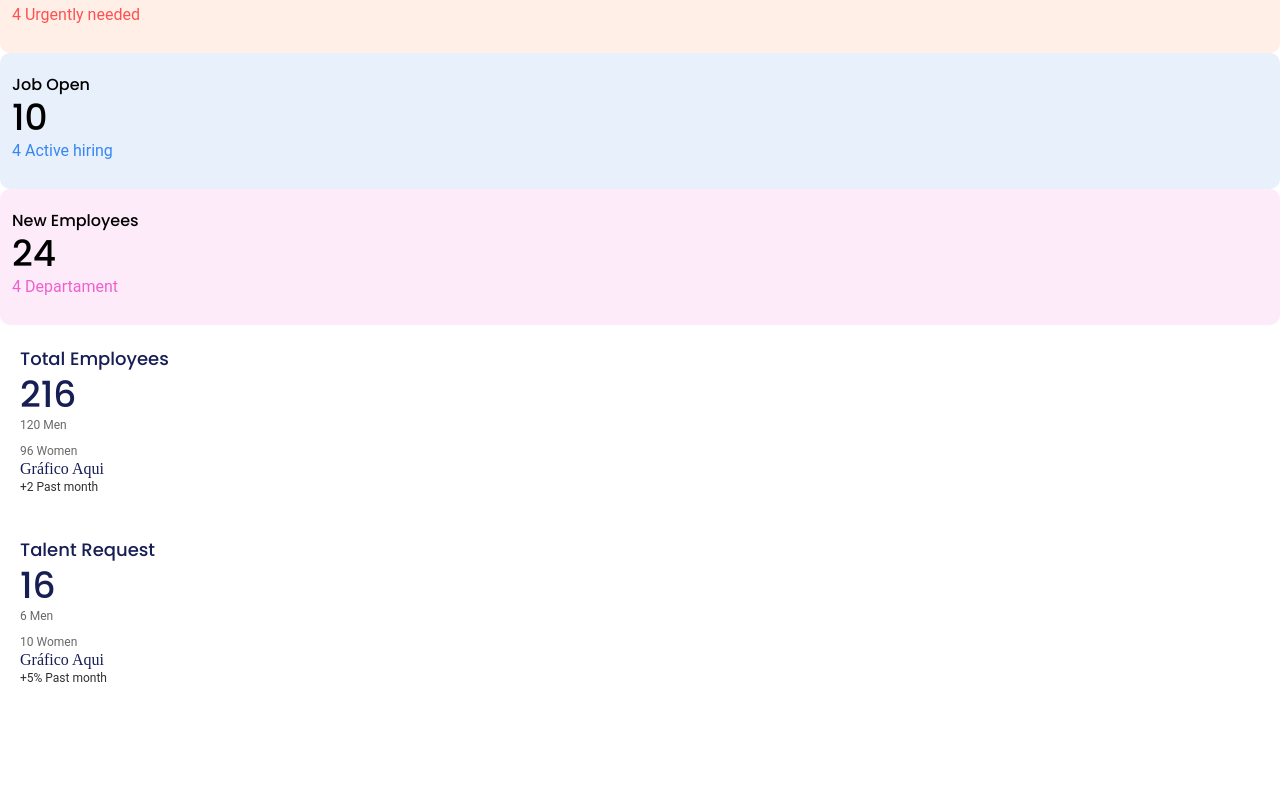
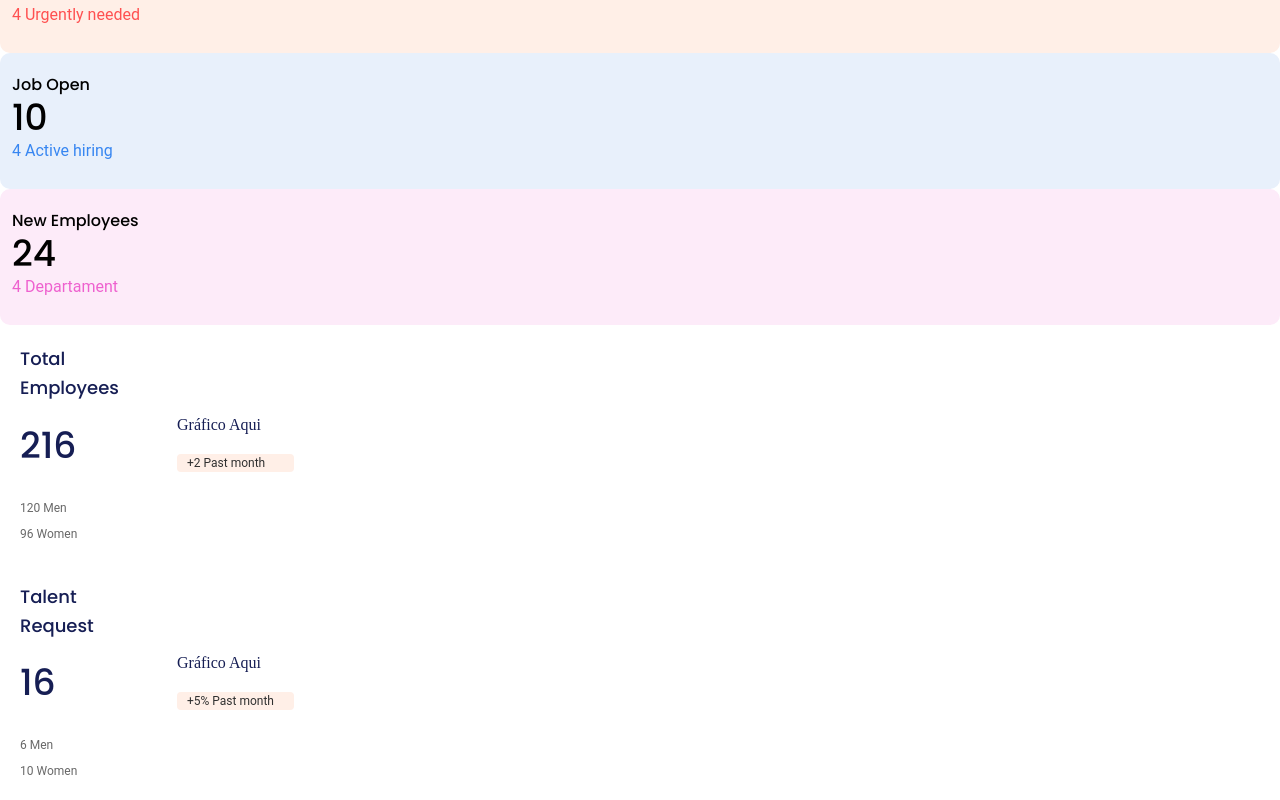
Before and after one commit to samuelleitee/We-HR, a React (Vite) app: page /dashboard in a window 1280 px wide. Shown: the part 883-1683 px from the top of the page. Before the commit the page ends 1590 px from the top, so only its background shows below. Built offline with nearby package versions, Linux system fonts and the light colour scheme.

Commit message:
style: add additional stylesheet attributes to ResourceCard component
Co-authored-by: PauloBezz <paulo.bezerra2057@gmail.com>

```diff
--- a/src/components/cards/InfoCard/index.jsx
+++ b/src/components/cards/InfoCard/index.jsx
@@ -5,7 +5,7 @@ export function InfoCard({ title, number, men, women, grafico, info }) {
 
     return (
         <div className={styles.container}>
-            <div>
+            <div className={styles.data}>
                 <h2 className={styles.title}>{title}</h2>
                 <h1 className={styles.number}>{number}</h1>
                 <div className={styles.sexContainer}>
@@ -14,9 +14,9 @@ export function InfoCard({ title, number, men, women, grafico, info }) {
                 </div>
             </div>
 
-            <div>
+            <div className={styles.graphic}>
                 <div>{grafico}</div>
-                <span>{info}</span>
+                <span className={styles.info}>{info}</span>
             </div>
         </div>
     )
--- a/src/components/cards/InfoCard/style.module.css
+++ b/src/components/cards/InfoCard/style.module.css
@@ -1,20 +1,33 @@
 .container {
+    display: grid;
+    grid-template-columns: 1fr 1fr;
+    gap: 2.5rem;
+    align-content: center;
+    justify-content: center;
+    width: fit-content;
+
     color: var(--tertiary-color);
     padding: 1.25rem;
 }
 
 .container h1 {
     font: var(--title-large);
+    margin-bottom: 2rem;
 }
 
 .container h2 {
     font: var(--title-medium);
+    margin-bottom: 1.375rem;
 }
 
 .container span {
     font: var(--body-small);
     color: var(--secondary-title-color);
     display: block;
+}
+
+.container .data {
+    width: 117px;
 }
 
 .container .sexContainer .men, .container .sexContainer .women {
@@ -27,3 +40,17 @@
     flex-direction: column;
     gap: 0.5rem;
 }
+
+.container .graphic {
+    display: flex;
+    flex-direction: column;
+    gap: 20px;
+
+    align-self: center;
+}
+
+.container .info {
+    padding: 0 0.625rem;
+    background: #FFEFE7;
+    border-radius: 4px;
+}
```
